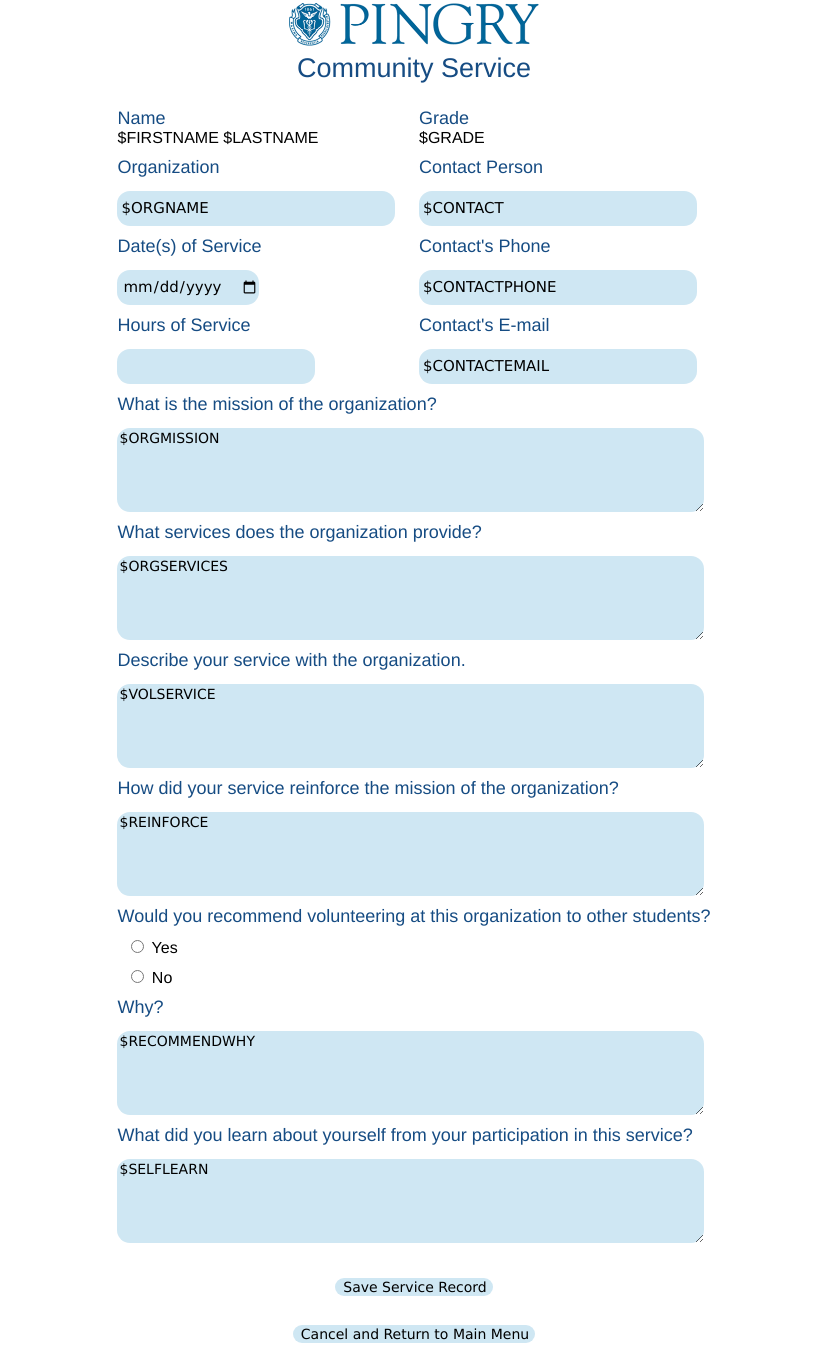
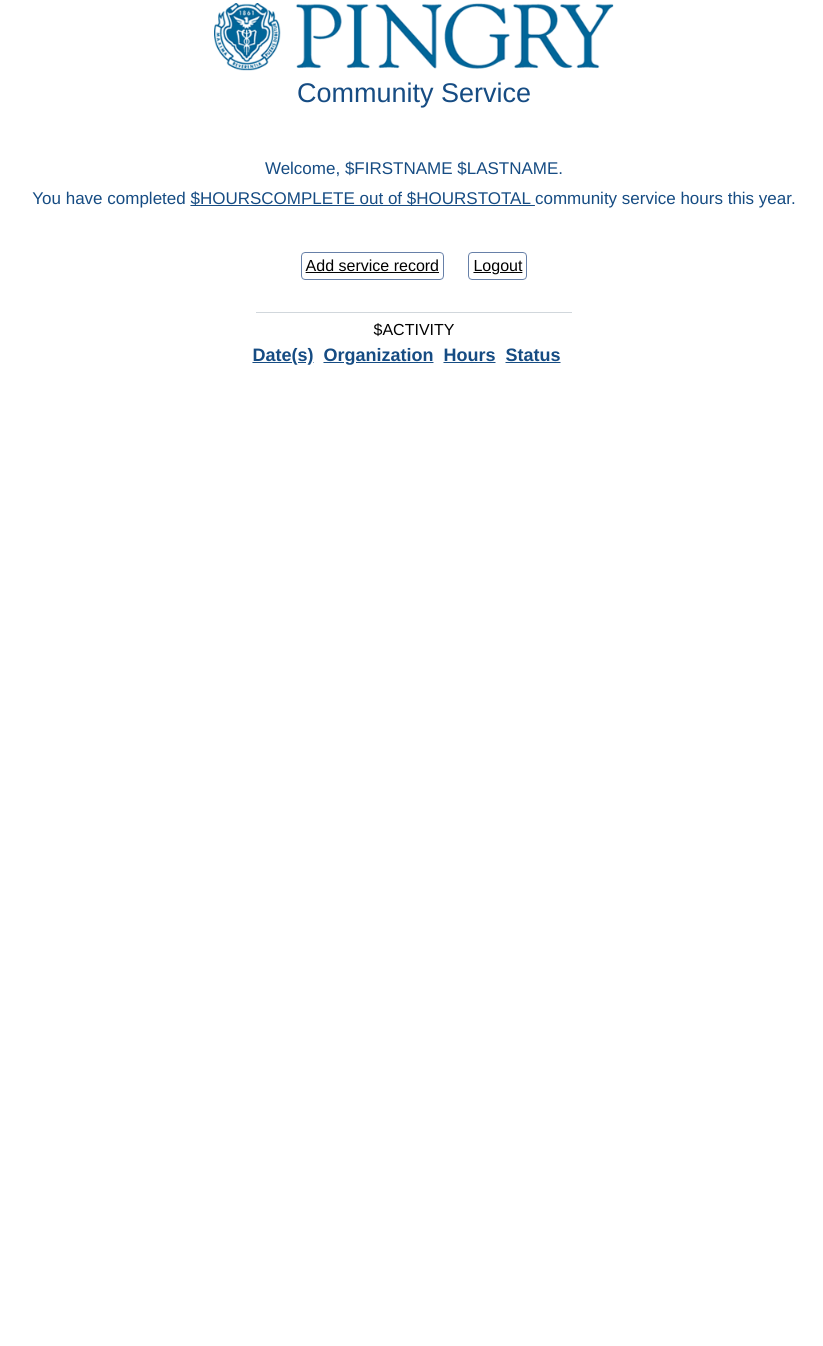
Before and after one commit to astrasser2019/CommunityServicePortal, a plain HTML site: page mainmenu-student.html in a window 1280 px wide. Shown: the part 5-1351 px from the top of the page, without its empty margins (226-1049 px from the left). After the commit the page ends 800 px from the top, so only its background shows below. Drawn offline with Linux system fonts and the light colour scheme.

Commit message:
Update mainmenu-student.html

```diff
--- a/mainmenu-student.html
+++ b/mainmenu-student.html
@@ -1,110 +1,62 @@
 <HTML>
 
  <HEAD>
-    <TITLE>
-      The Pingry School - Community Service
-    </TITLE>
-
+    <TITLE>The Pingry School - Community Service</TITLE>
     <link rel="stylesheet" href="style.css" type="text/css">
  </HEAD>
 
 <BODY>
-    <H1 ALIGN="center"><IMG WIDTH="250"
+    <H1 ALIGN="center"><IMG WIDTH="400"
 SRC="pingry.gif"
 ALT="The Pingry School"><br>
-<div style = "margin-top: 7px; font-family: Helvetica; font-weight: 100; color:#164c83"> Community Service
+<div style = "margin-top: 7px; font-family: Helvetica; font-weight: 100; color:#164c83">
+  Community Service
 </div>
 </H1>
-    <DIV ALIGN="center" style = "font-family: Helvetica; font-weight: 50">
-     <FORM METHOD="POST" ACTION="$ACTION">
-<INPUT NAME="recnum" VALUE="$RECNUM" TYPE="hidden">
+    <DIV ALIGN="center" style = "font-family: Helvetica; font-weight: 100">
+      <H2>
+        <br>
+        <div style = "margin-top: 7px; font-family: Helvetica; font-weight: 100; color:#164c83;line-height:30px">
+          Welcome, $FIRSTNAME $LASTNAME.<BR>
+        <!-- The $GRADE grade Community Service Advisor is <A HREF="mailto:$CSAEMAIL">$CSADVISOR</A>.<BR> -->
+        You have completed <u> $HOURSCOMPLETE out of $HOURSTOTAL </u> community service hours this year.
+        </div>
+        </H2>
+        <br>
+<TABLE BORDER="0" CELLPADDING="4">
+<TR>
+  <TD>
+      <div style = "font-family: Helvetica; font-weight:100; border:1px solid #6780a8; border-radius:4px; padding: 4px"
+      <P>
+      <u> Add service record </u>
+    </div>
+      </A>
+    </P>
+  </TD>
+  <TD>
+      <P>&nbsp;</P>
+  </TD>
+  <TD>
+    <div style = "font-family: Helvetica; font-weight:100;border:1px solid #6780a8; border-radius:4px; padding: 4px"
+      <P>
+        <u> Logout </u>
+      </div>
+      </A>
+      </P>
+  </TD>
+</TR>
+</TABLE>
+<br>
+      <HR WIDTH="25%">
       <TABLE BORDER="0" CELLPADDING="4">
-      <TR>
-        <TD><FONT SIZE="4" style = "font-family: Helvetica; font-weight: 50; color:#164c83">Name</FONT>
-<BR>$FIRSTNAME $LASTNAME</TD>
-        <TD><FONT SIZE="4" style = "font-family: Helvetica; font-weight: 50; color:#164c83">Grade</FONT>
-<BR>$GRADE</TD>
+        <TR><TD><FONT SIZE="4" style = "font-family:Helvetica; font-weight: 100; color:#164c83"><U><b>Date(s)</b></U></FONT></TD>
+        <TD><FONT SIZE="4" style = "font-family:Helvetica; font-weight: 100; color:#164c83"><U><b>Organization</b></U></FONT></TD>
+        <TD><FONT SIZE="4" style = "font-family:Helvetica; font-weight: 100; color:#164c83"><U><b>Hours</b></U></FONT></TD>
+        <TD><FONT SIZE="4" style = "font-family:Helvetica; font-weight: 100; color:#164c83"><U><b>Status</b></U></FONT></TD>
+        <TD><FONT SIZE="4" style = "font-family:Helvetica; font-weight: 100; color:#164c83">&nbsp;</FONT></TD>
       </TR>
-      <TR>
-        <TD><FONT SIZE="4" style = "font-family: Helvetica; font-weight: 50; color:#164c83">Organization</FONT>
-<BR><INPUT NAME="orgname" SIZE="30" MAXLENGTH="30" TABINDEX="1" VALUE="$ORGNAME" style = "height:35px; font-size:15">
-</TD>
-        <TD><FONT SIZE="4" style = "font-family: Helvetica; font-weight: 50; color:#164c83">Contact Person</FONT>
-<BR><INPUT NAME="contact" SIZE="30" MAXLENGTH="30" TABINDEX="4" VALUE="$CONTACT" style = "height:35px; font-size:15">
-</TD>
-      </TR>
-      <TR>
-        <TD><FONT SIZE="4" style = "font-family: Helvetica; font-weight: 50; color:#164c83">Date(s) of Service</FONT>
-<BR><INPUT NAME="dates" SIZE="30" MAXLENGTH="30" TABINDEX="2" VALUE="$DATES" style = "height:35px; font-size:15" TYPE = "date">
-</TD>
-        <TD><FONT SIZE="4" style = "font-family: Helvetica; font-weight: 50; color:#164c83">Contact's Phone</FONT>
-<BR><INPUT NAME="contactphone" SIZE="30" MAXLENGTH="30" TABINDEX="5" VALUE="$CONTACTPHONE" style = "height:35px; font-size:15">
-</TD>
-      </TR>
-      <TR>
-        <TD><FONT SIZE="4" style = "font-family: Helvetica; font-weight: 50; color:#164c83">Hours of Service</FONT>
-<BR><INPUT NAME="hours" SIZE="20" MAXLENGTH="30" TABINDEX="3" VALUE="$HOURS" style = "height:35px; font-size:15" TYPE = "number">
-</TD>
-        <TD><FONT SIZE="4" style = "font-family: Helvetica; font-weight: 50; color:#164c83">Contact's E-mail</FONT>
-<BR><INPUT NAME="contactemail" SIZE="30" MAXLENGTH="30" TABINDEX="6" VALUE="$CONTACTEMAIL" style = "height:35px; font-size:15" TYPE = "email">
-</TD>
-      </TR>
-      <TR>
-        <TD COLSPAN="2"><FONT SIZE="4" style = "font-family: Helvetica; font-weight: 50; color:#164c83">What is the mission of the organization?</FONT>
-<BR><TEXTAREA NAME="orgmission" COLS="80" ROWS="5" WRAP="soft" TABINDEX="7">
-$ORGMISSION</TEXTAREA>
-</TD>
-      </TR>
-      <TR>
-        <TD COLSPAN="2"><FONT SIZE="4" style = "font-family: Helvetica; font-weight: 50; color:#164c83">
-What services does the organization provide?</FONT>
-<BR><TEXTAREA NAME="orgservices" COLS="80" ROWS="5" WRAP="soft" TABINDEX="8">
-$ORGSERVICES</TEXTAREA>
-</TD>
-      </TR>
-      <TR>
-        <TD COLSPAN="2"><FONT SIZE="4" style = "font-family: Helvetica; font-weight: 50; color:#164c83">
-Describe your service with the organization.</FONT>
-<BR><TEXTAREA NAME="volservice" COLS="80" ROWS="5" WRAP="soft" TABINDEX="9">
-$VOLSERVICE</TEXTAREA>
-</TD>
-      </TR>
-      <TR>
-        <TD COLSPAN="2"><FONT SIZE="4" style = "font-family: Helvetica; font-weight: 50; color:#164c83">
-How did your service reinforce the mission of the organization?</FONT>
-<BR><TEXTAREA NAME="reinforce" COLS="80" ROWS="5" WRAP="soft" TABINDEX="10">
-$REINFORCE</TEXTAREA>
-</TD>
-      </TR>
-      <TR>
-        <TD COLSPAN="2"><FONT SIZE="4" style = "font-family: Helvetica; font-weight: 50; color:#164c83">
-Would you recommend volunteering at this organization to other students?</FONT>
-<br>
-&nbsp; <INPUT TYPE="radio" VALUE="Y" NAME="recommend" > Yes
-<br>
-&nbsp; <INPUT TYPE="radio" VALUE="N" NAME="recommend"> No
-</TD>
-      </TR>
-      <TR>
-        <TD COLSPAN="2"><FONT SIZE="4" style = "font-family: Helvetica; font-weight: 50; color:#164c83">
-Why?</FONT>
-<BR><TEXTAREA NAME="recommendwhy" COLS="80" ROWS="5" WRAP="soft" TABINDEX="10">
-$RECOMMENDWHY</TEXTAREA>
-</TD>
-      </TR>
-      <TR>
-        <TD COLSPAN="2"><FONT SIZE="4" style = "font-family: Helvetica; font-weight: 50; color:#164c83">
-What did you learn about yourself from your participation in this service?</FONT>
-<BR><TEXTAREA NAME="selflearn" COLS="80" ROWS="5" WRAP="soft" TABINDEX="10">
-$SELFLEARN</TEXTAREA>
-</TD>
-      </TR>
+      $ACTIVITY
       </TABLE>
-      <P><INPUT TYPE="submit" VALUE="Save Service Record"></P>
-    </FORM>
-     <FORM METHOD="POST" ACTION="student-main.cgi">
-      <P><INPUT TYPE="submit" VALUE="Cancel and Return to Main Menu"></P>
-    </FORM>
    </DIV>
 </BODY>
 
```
